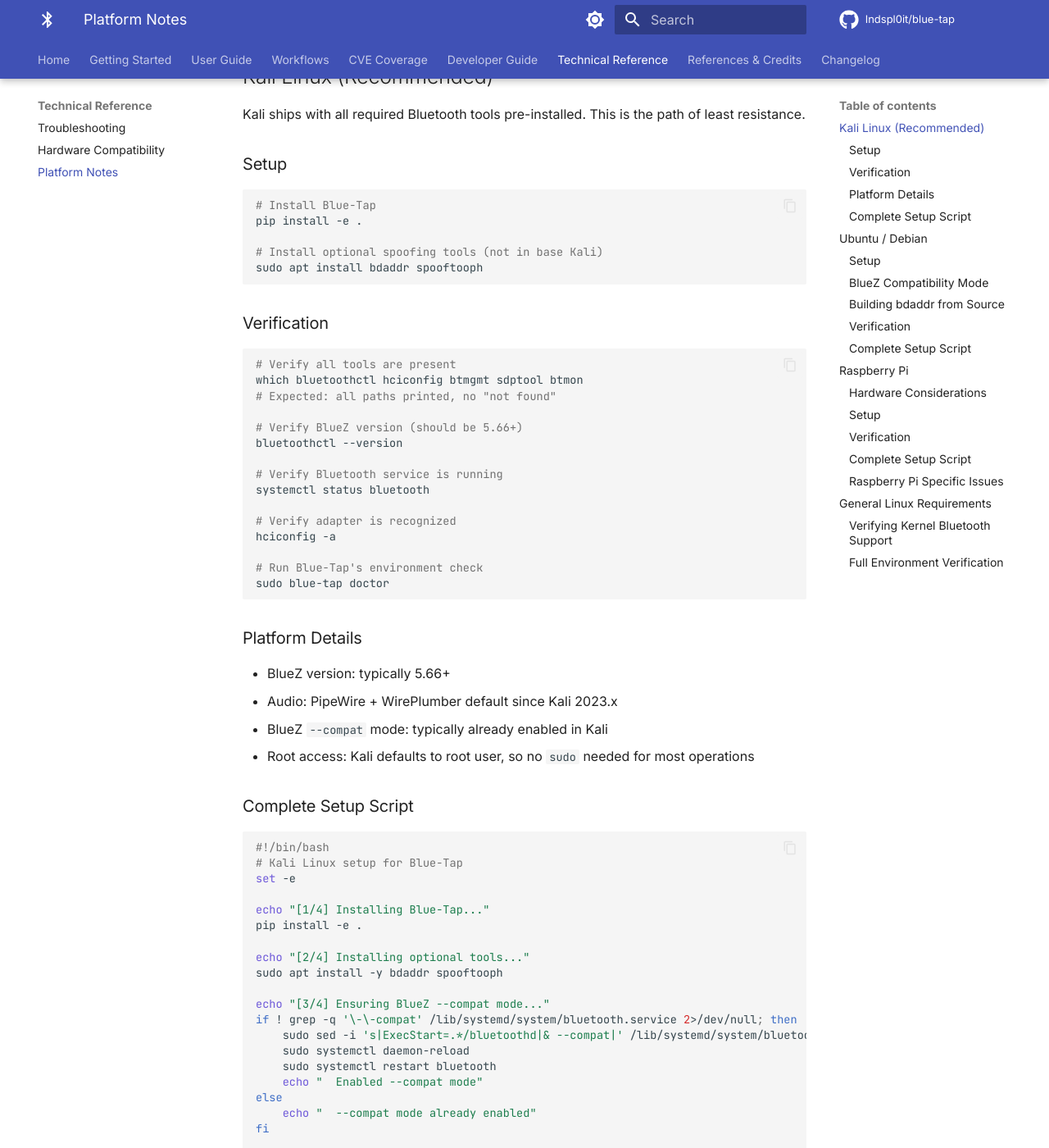
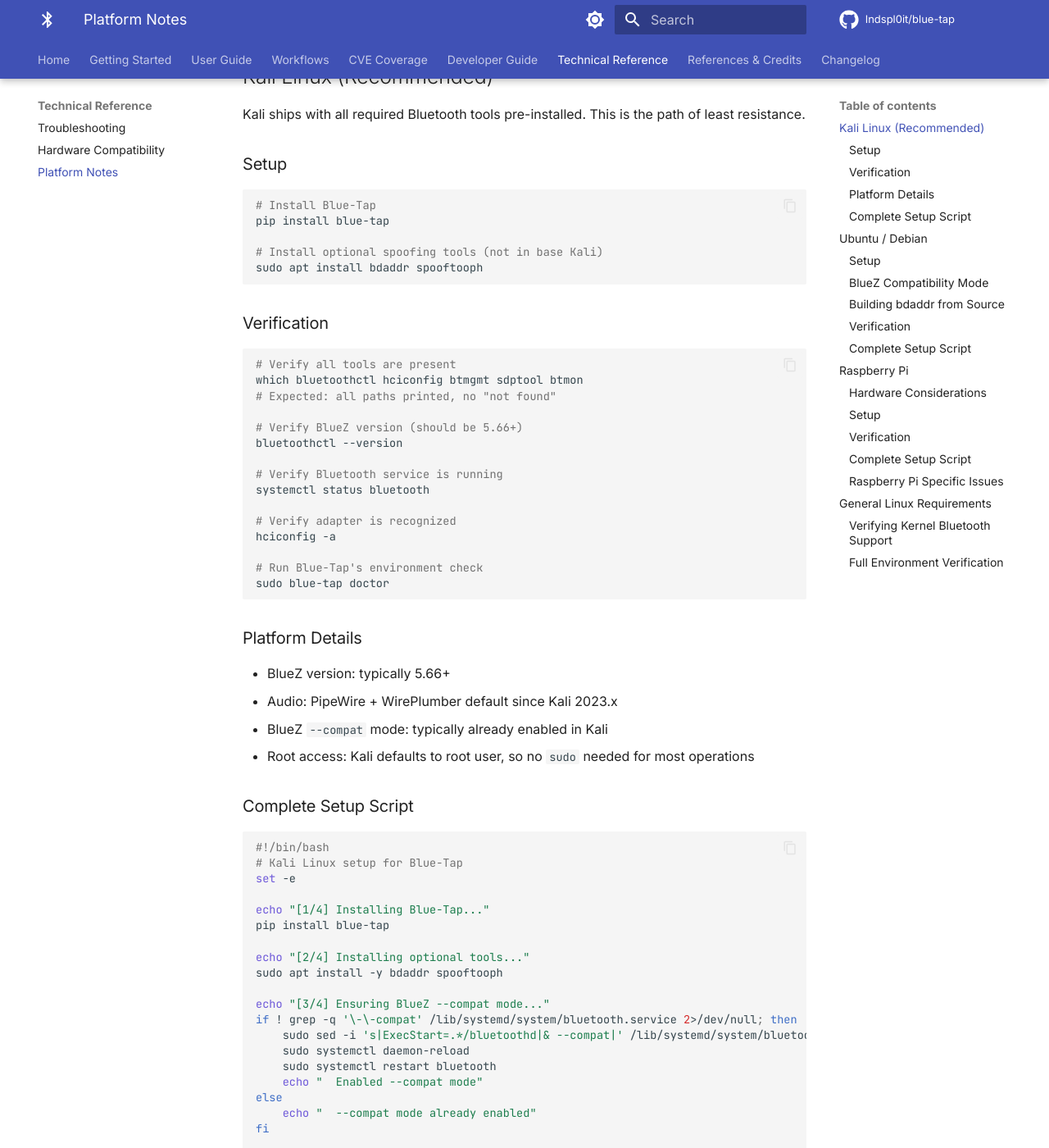
Before and after one commit to Indspl0it/blue-tap, an MkDocs documentation site: the page built from docs/reference/platform-notes.md, in a window 1280 px wide and 1400 px high, scrolled down 284 px. Shown: the whole window at 82% size. Built offline with MkDocs 1.6.1 and Material for MkDocs 9.7.7, drawn with Linux system fonts in a browser that asks for light colours; comment, search, counter and statistics services are not loaded; some of the changed text lies outside the part shown.

Commit message:
docs: replace pip install -e . with pip install blue-tap in platform-notes

````diff
--- a/docs/reference/platform-notes.md
+++ b/docs/reference/platform-notes.md
@@ -12,7 +12,7 @@
 
 ```bash
 # Install Blue-Tap
-pip install -e .
+pip install blue-tap
 
 # Install optional spoofing tools (not in base Kali)
 sudo apt install bdaddr spooftooph
@@ -53,7 +53,7 @@
 set -e
 
 echo "[1/4] Installing Blue-Tap..."
-pip install -e .
+pip install blue-tap
 
 echo "[2/4] Installing optional tools..."
 sudo apt install -y bdaddr spooftooph
@@ -160,7 +160,7 @@
 sudo apt install -y bluez bluez-tools spooftooph pulseaudio-utils
 
 echo "[2/6] Installing Blue-Tap..."
-pip install -e .
+pip install blue-tap
 
 echo "[3/6] Enabling Bluetooth service..."
 sudo systemctl enable --now bluetooth
@@ -202,7 +202,7 @@
 ```bash
 # Same as Ubuntu/Debian setup
 sudo apt install bluez bluez-tools spooftooph pulseaudio-utils
-pip install -e .
+pip install blue-tap
 ```
 
 ### Verification
@@ -234,7 +234,7 @@
 sudo apt install -y bluez bluez-tools spooftooph pulseaudio-utils
 
 echo "[2/6] Installing Blue-Tap..."
-pip install -e .
+pip install blue-tap
 
 echo "[3/6] Enabling Bluetooth service..."
 sudo systemctl enable --now bluetooth
````
